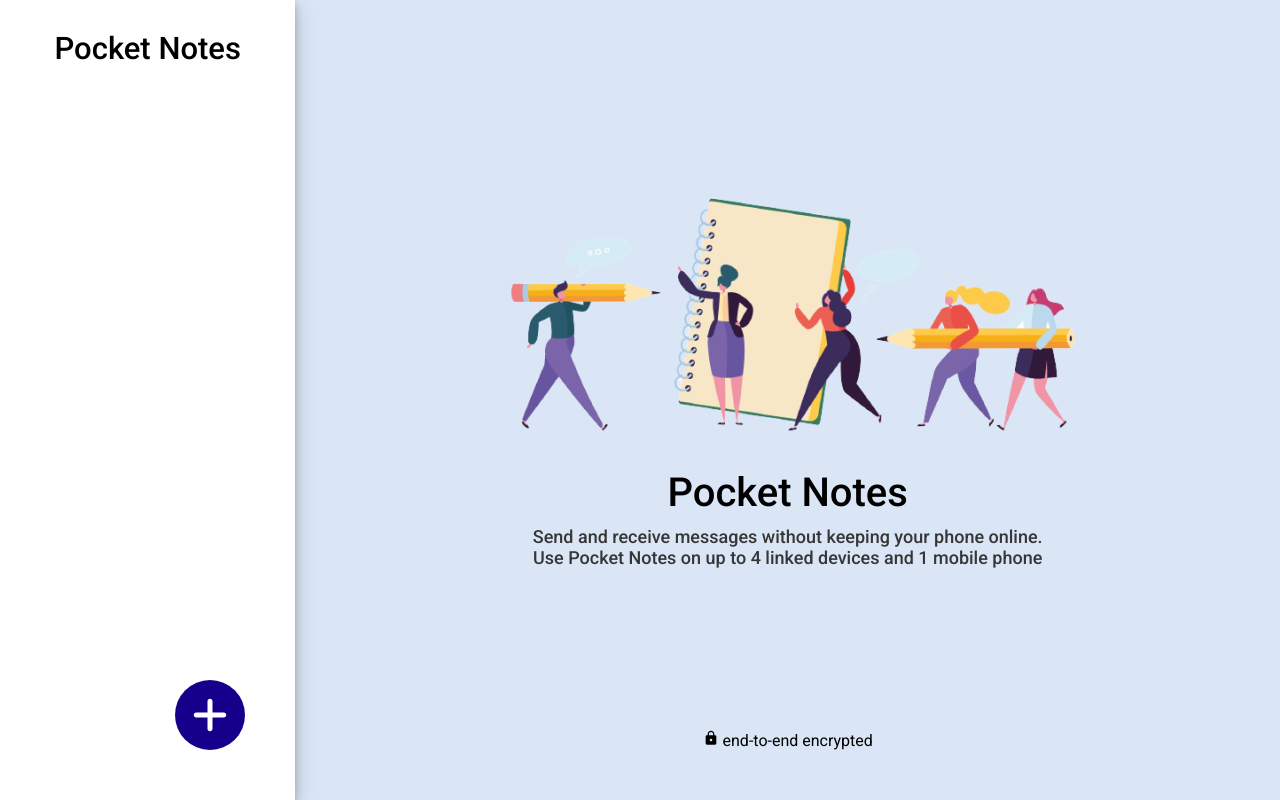
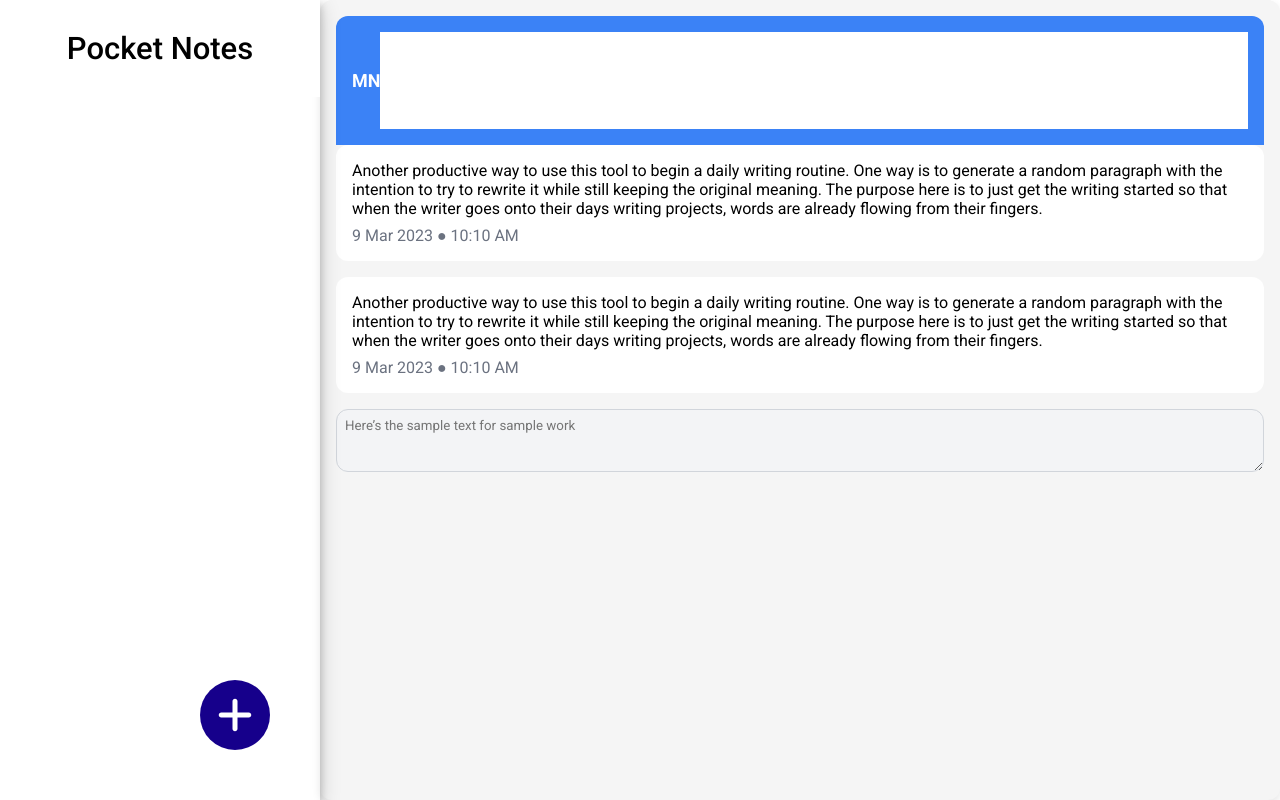
Before and after one commit to Vinod3d/PocketNoteApp, a React (Vite) app: page / in a window 1280 px wide. Built offline with nearby package versions, Linux system fonts and the light colour scheme.

Commit message:
start working on notes section

```diff
--- a/src/App.jsx
+++ b/src/App.jsx
@@ -2,6 +2,7 @@ import { useEffect, useState } from 'react'
 import Sidebar from './components/sidebar/Sidebar'
 import MainContent from './components/mainContent/MainContent'
 import Modal from './components/modal/Modal'
+import Notes from './components/mainContent/Notes';
 
 function App() {
   const [openModal, setOpenModal] = useState(false);
@@ -31,7 +32,8 @@ function App() {
           groups={groups}
 
         />
-        <MainContent/>
+        {/* <MainContent/> */}
+        <Notes/>
         {openModal &&
         <Modal
           setOpenModal={setOpenModal}
--- /dev/null
+++ b/src/components/mainContent/Notes.jsx
@@ -0,0 +1,49 @@
+import "./notes.css";
+
+const Notes = () => {
+  return (
+    <div className="container">
+      <header className="header">
+        <span className="initials">MN</span>
+        <h1 className="title">My Notes</h1>
+      </header>
+
+      <div className="notes">
+        <div className="note">
+          <p>
+            Another productive way to use this tool to begin a daily writing
+            routine. One way is to generate a random paragraph with the
+            intention to try to rewrite it while still keeping the original
+            meaning. The purpose here is to just get the writing started so that
+            when the writer goes onto their days writing projects, words are
+            already flowing from their fingers.
+          </p>
+          <span className="date">9 Mar 2023 ● 10:10 AM</span>
+        </div>
+
+        <div className="note">
+          <p>
+            Another productive way to use this tool to begin a daily writing
+            routine. One way is to generate a random paragraph with the
+            intention to try to rewrite it while still keeping the original
+            meaning. The purpose here is to just get the writing started so that
+            when the writer goes onto their days writing projects, words are
+            already flowing from their fingers.
+          </p>
+          <span className="date">9 Mar 2023 ● 10:10 AM</span>
+        </div>
+
+      </div>
+
+      <div className="textarea-container">
+        <textarea
+          className="textarea"
+          rows="3"
+          placeholder="Here’s the sample text for sample work"
+        ></textarea>
+      </div>
+    </div>
+  );
+};
+
+export default Notes;
--- a/src/components/mainContent/mainContent.css
+++ b/src/components/mainContent/mainContent.css
@@ -1,6 +1,6 @@
 .bannerSection{
     background-color: #DAE5F5;
-    width: 100%;
+    width: 75%;
     display: flex;
     flex-direction: column;
     align-items: center;
@@ -20,9 +20,9 @@
 }
 
 .bannerDescription{
-    font-size: 18px;
+    font-size: 20px;
     font-weight: 500;
-    color: #363636;
+    color: #292929;
 }
 
 .footer{
--- /dev/null
+++ b/src/components/mainContent/notes.css
@@ -0,0 +1,57 @@
+.container {
+    background-color: #f5f5f5; /* bg-background */
+    padding: 16px; /* p-4 */
+    border-radius: 12px; /* rounded-lg */
+    box-shadow: 0px 4px 8px rgba(0, 0, 0, 0.1); /* shadow-md */
+    max-width: 75%; /* max-w-lg */
+    margin: 0 auto; /* mx-auto */
+  }
+
+  .header {
+    display: flex;
+    align-items: center; /* items-center */
+    background-color: #3b82f6; /* bg-primary */
+    color: #ffffff; /* text-primary-foreground */
+    padding: 16px; /* p-4 */
+    border-radius: 12px 12px 0 0; /* rounded-t-lg */
+  }
+
+  .initials {
+    font-size: 18px; /* text-lg */
+    font-weight: bold; /* font-bold */
+  }
+
+  /* .title {
+    margin-left: 16px; /* ml-4 */
+    font-size: 20px; /* text-xl */
+  } */
+
+  .notes {
+    margin-top: 16px; /* mt-4 */
+  }
+
+  .note {
+    background-color: #ffffff; /* bg-card */
+    padding: 16px; /* p-4 */
+    border-radius: 12px; /* rounded-lg */
+    margin-bottom: 16px; /* mb-4 */
+  }
+
+  .date {
+    color: #6b7280; /* text-muted-foreground */
+    display: block; /* block */
+    margin-top: 8px; /* mt-2 */
+  }
+
+  .textarea-container {
+    margin-top: 16px; /* mt-4 */
+  }
+
+  .textarea {
+    width: 100%; /* w-full */
+    padding: 8px; /* p-2 */
+    border: 1px solid #d1d5db; /* border-border */
+    border-radius: 12px; /* rounded-lg */
+    background-color: #f3f4f6; /* bg-input */
+    color: #111827; /* text-foreground */
+  }
--- a/src/components/sidebar/sidebar.css
+++ b/src/components/sidebar/sidebar.css
@@ -1,7 +1,7 @@
 .sidebarContainer{
     display: flex;
     flex-direction: column;
-    width: 30%;
+    width: 25%;
     height: 100vh;
     box-shadow: 0 4px 8px 0 rgba(0, 0, 0, 0.2), 0 6px 20px 0 rgba(0, 0, 0, 0.19);
     position: relative;
@@ -30,6 +30,7 @@
     padding: 10px 50px;
     border-radius: 14px;
     transition: all 0.5s;
+    cursor: pointer;
 }
 
 .groupItem:hover{
--- a/src/index.css
+++ b/src/index.css
@@ -25,4 +25,5 @@ html, body {
 
 .homepage{
   display: flex;
+  width: 100vw;
 }
```
